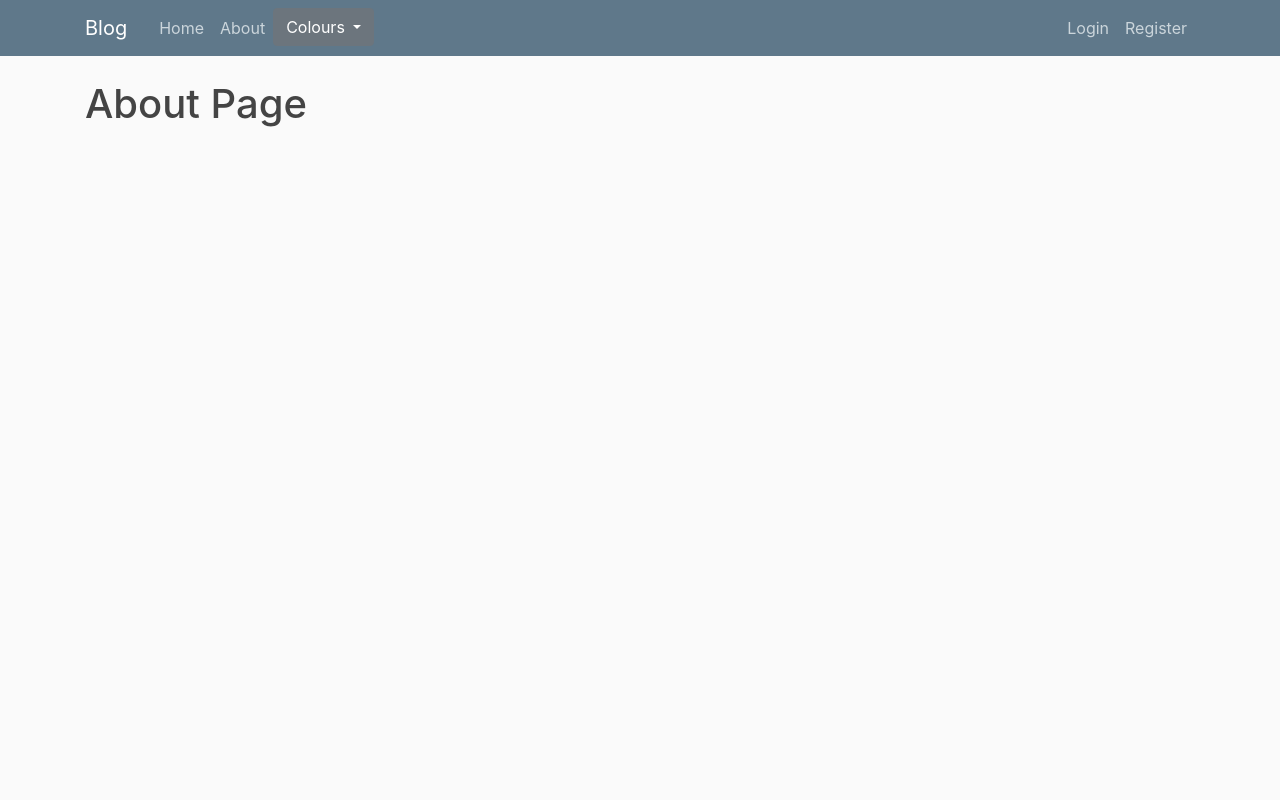
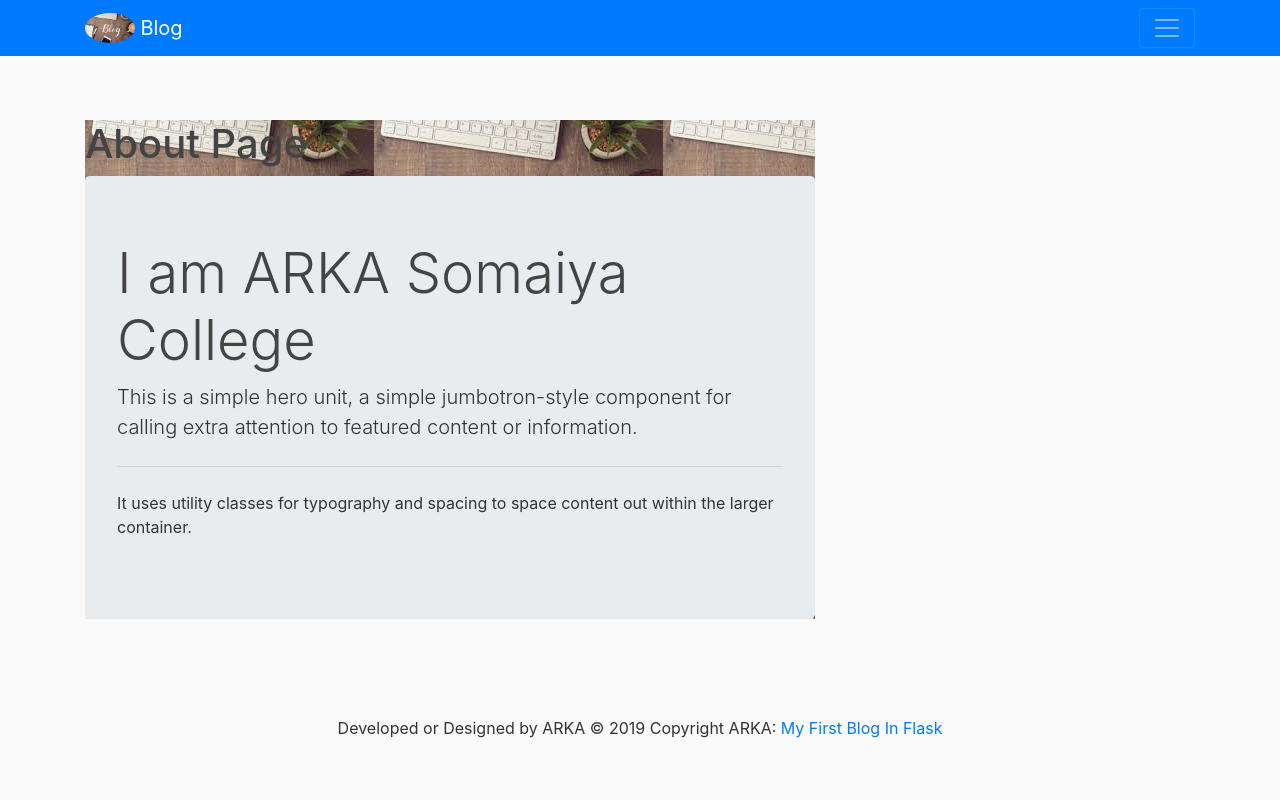
Before and after one commit to ARKAKJSCE/Flaskblog-new, a Flask app: page /about in a window 1280 px wide. Run offline with Flask 2, Linux system fonts and the light colour scheme; some libraries are stand-ins or nearby versions.

Commit message:
First commit

```diff
--- a/flaskblog/static/main.css
+++ b/flaskblog/static/main.css
@@ -78,3 +78,13 @@ a.article-title:hover {
 .account-heading {
   font-size: 2.5rem;
 }
+
+label {
+  display: block;
+  font: 1rem 'Fira Sans', sans-serif;
+}
+
+input,
+label {
+  margin: .4rem 0;
+}
--- a/flaskblog/templates/about.html
+++ b/flaskblog/templates/about.html
@@ -1,4 +1,15 @@
 {% extends "layout.html" %}
 {% block content %}
+    <div style="background-image:url('../static/images/logo.png')">
     <h1>About Page</h1>
+
+
+    <div class="jumbotron">
+            <h1 class="display-4">I am ARKA Somaiya College</h1>
+            <p class="lead">This is a simple hero unit, a simple jumbotron-style component for calling extra attention to featured content or information.</p>
+            <hr class="my-4">
+            <p>It uses utility classes for typography and spacing to space content out within the larger container.</p>
+
+    </div>
+</div>
 {% endblock content %}
--- a/flaskblog/templates/create_post.html
+++ b/flaskblog/templates/create_post.html
@@ -2,6 +2,7 @@
 {% block content %}
 <div class="content-section">
     <form method="POST" action="">
+        <div class="card">
         {{ form.hidden_tag() }}
         <fieldset class="form-group">
             <legend class="border-bottom mb-4">{{ legend }}</legend>
@@ -16,6 +17,10 @@
                     </div>
                 {% else %}
                     {{ form.title(class="form-control form-control-lg") }}
+                    <div>
+                        <label for="url">Enter an https:// URL:</label>
+                        <input type="url" name="url" id="url" placeholder="https://example.com" pattern="https://.*" size="30" required>
+                    </div>
                 {% endif %}
             </div>
             <div class="form-group">
@@ -35,6 +40,7 @@
         <div class="form-group">
             {{ form.submit(class="btn btn-outline-info") }}
         </div>
+    </div>
     </form>
 </div>
 {% endblock content %}
--- a/flaskblog/templates/home.html
+++ b/flaskblog/templates/home.html
@@ -1,16 +1,19 @@
 {% extends "layout.html" %}
 {% block content %}
     {% for post in posts.items %}
+    <div class="card" style="background-image:url('../static/images/logo.png');">
         <article class="media content-section">
           <img class="rounded-circle article-img" src="{{url_for('static', filename='profile_pics/' + post.author.image_file) }}">
-          <div class="media-body">
+          <div class="card-body media-body bg-secondary text-white" style="border-radius:100px;">
             <div class="article-metadata">
               <small class="text-muted">{{ post.date_posted }}</small>
             </div>
+
             <h2><a class="article-title" href="{{ url_for('posts.post', post_id=post.id) }}">{{ post.title }}</a></h2>
             <p class="article-content">{{ post.content }}</p>
           </div>
         </article>
+     </div>
     {% endfor %}
     {% for page_num in posts.iter_pages(left_edge=1, right_edge=1, left_current=1, right_current=2) %}
         {% if page_num %}
--- a/flaskblog/templates/layout.html
+++ b/flaskblog/templates/layout.html
@@ -1,6 +1,28 @@
 <!DOCTYPE html>
 <html>
 <head>
+    <style>
+    body {
+    padding: 40px;
+    background-color: rgba(0, 0, 0, 0.6);
+    }
+
+    .btn {
+      width: 25px;
+      height: 25px;
+      display: inline-block;
+      cursor: pointer;
+      margin: 0;
+      padding: 0;
+      border: 1px solid white;
+    }
+    footer {
+    position: fixed;
+    height: 100px;
+    bottom: 0;
+    width: 100%;
+  }
+    </style>
     <!-- Required meta tags -->
     <meta charset="utf-8">
     <meta name="viewport" content="width=device-width, initial-scale=1, shrink-to-fit=no">
@@ -15,32 +37,88 @@
     {% else %}
         <title>Blog</title>
     {% endif %}
-    <script>
+    <!-- <script>
       function changeColor1() {document.body.style.backgroundColor = "red" }
       function changeColor2() {document.body.style.backgroundColor = "blue" }
       function changeColor3() {document.body.style.backgroundColor = "green" }
+  </script> -->
+
+  <script>
+  var setCookie = function (n, val) {
+    var exdays = 30;
+    var d = new Date();
+    d.setTime(d.getTime() + (exdays * 24 * 60 * 60 * 1000));
+    var expires = "expires=" + d.toGMTString();
+    document.cookie = n + "=" + val + "; " + expires;
+};
+
+var getCookie = function (n) {
+    var name = n + "=";
+    var ca = document.cookie.split(';');
+    for (var i = 0; i < ca.length; i++) {
+        var c = ca[i];
+        while (c.charAt(0) == ' ') c = c.substring(1);
+        if (c.indexOf(name) == 0) {
+            return c.substring(name.length, c.length);
+        }
+    }
+    return "";
+};
+
+document.onclick = function (e) {
+    if (e.target.className == 'btn') {
+        var favColor = e.target.style.backgroundColor;
+        setCookie('color', favColor);
+        document.body.style.backgroundColor = favColor;
+        console.log(favColor);
+    }
+};
+
+window.onload = function () {
+    var favColor = document.body.style.backgroundColor;
+    var color = getCookie('color');
+    if (color === '') {
+        document.body.style.backgroundColor = favColor;
+    } else {
+      document.body.style.backgroundColor = color;
+    }
+};
+
   </script>
+
 </head>
 <body>
+
     <header class="site-header">
-      <nav class="navbar navbar-expand-md navbar-dark bg-steel fixed-top">
+      <nav class="navbar navbar-dark bg-primary fixed-top">
         <div class="container">
-          <a class="navbar-brand mr-4" href="/">Blog</a>
-          <button class="navbar-toggler" type="button" data-toggle="collapse" data-target="#navbarToggle" aria-controls="navbarToggle" aria-expanded="false" aria-label="Toggle navigation">
-            <span class="navbar-toggler-icon"></span>
+          <a class="navbar-brand mr-4" href="/"><img src="../static/images/logo.png" style="border-radius: 50%;" alt="mdb logo" height="30" class="d-inline-block align-top"> Blog</a>
+          <button class="navbar-toggler" style="color: white;" type="button" data-toggle="collapse" data-target="#navbarToggle" aria-controls="navbarToggle" aria-expanded="false" aria-label="Toggle navigation">
+            <span class="navbar-toggler-icon" style="color: white;"></span>
           </button>
           <div class="collapse navbar-collapse" id="navbarToggle">
             <div class="navbar-nav mr-auto">
-              <a class="nav-item nav-link" href="{{ url_for('main.home') }}">Home</a>
-              <a class="nav-item nav-link" href="{{ url_for('main.about') }}">About</a>
+              <a class="nav-link"style="color:white;" href="{{ url_for('main.home') }}">Home</a>
+              <a class="nav-link" href="{{ url_for('main.about') }}">About</a>
               <div class="dropdown">
                 <button class="btn btn-secondary dropdown-toggle" type="button" id="dropdownMenu2" data-toggle="dropdown" aria-haspopup="true" aria-expanded="false">
                   Colours
                 </button>
                 <div class="dropdown-menu" aria-labelledby="dropdownMenu2">
-                  <button class="dropdown-item" type="button" onclick="changeColor1();">Change Background to Red</button>
+                  <!-- <button class="dropdown-item" type="button" onclick="changeColor1();">Change Background to Red</button>
                   <button class="dropdown-item" type="button" onclick="changeColor2();">Change Background to Blue</button>
-                  <button class="dropdown-item" type="button" onclick="changeColor3();">Change Background to Green</button>
+                  <button class="dropdown-item" type="button" onclick="changeColor3();">Change Background to Green</button> -->
+
+                  <span class="btn" style="background-color: red;"></span>
+                  <span class="btn" style="background-color: gray;"></span>
+                  <span class="btn" style="background-color: greenyellow;"></span>
+                  <span class="btn" style="background-color: blue;"></span>
+                  <span class="btn" style="background-color: #66f7ff;"></span>
+                  <!-- <span class="btn" style="background-color: #ff00f5;"></span>
+                  <span class="btn" style="background-color: #fefdff;"></span>
+                  <span class="btn" style="background-color: #000000;"></span>
+                  <span class="btn" style="background-color: rgba(0, 0, 0, 0.4);"></span> -->
+
                 </div>
               </div>
             </div>
@@ -83,5 +161,19 @@
     <script src="https://code.jquery.com/jquery-3.2.1.slim.min.js" integrity="sha384-KJ3o2DKtIkvYIK3UENzmM7KCkRr/rE9/Qpg6aAZGJwFDMVNA/GpGFF93hXpG5KkN" crossorigin="anonymous"></script>
     <script src="https://cdnjs.cloudflare.com/ajax/libs/popper.js/1.12.9/umd/popper.min.js" integrity="sha384-ApNbgh9B+Y1QKtv3Rn7W3mgPxhU9K/ScQsAP7hUibX39j7fakFPskvXusvfa0b4Q" crossorigin="anonymous"></script>
     <script src="https://maxcdn.bootstrapcdn.com/bootstrap/4.0.0/js/bootstrap.min.js" integrity="sha384-JZR6Spejh4U02d8jOt6vLEHfe/JQGiRRSQQxSfFWpi1MquVdAyjUar5+76PVCmYl" crossorigin="anonymous"></script>
+
+<!-- Footer -->
+<footer class="page-footer font-small blue fixed-bottom" style="margin-top:40px;">
+
+
+
+  <!-- Copyright -->
+  <div class="footer-copyright text-center py-3">Developed or Designed by ARKA © 2019 Copyright ARKA:
+    <a href="/"> My First Blog In Flask</a>
+  </div>
+  <!-- Copyright -->
+
+</footer>
+<!-- Footer -->
 </body>
 </html>
--- a/flaskblog/templates/post.html
+++ b/flaskblog/templates/post.html
@@ -1,8 +1,9 @@
 {% extends "layout.html" %}
 {% block content %}
+<div class="card" style="background-image:url('../static/images/logo.png')">
   <article class="media content-section">
     <img class="rounded-circle article-img" src="{{ url_for('static', filename='profile_pics/' + post.author.image_file) }}">
-    <div class="media-body">
+    <div class="card-body media-body">
       <div class="article-metadata">
         <a class="mr-2" href="{{ url_for('users.user_posts', username=post.author.username) }}">{{ post.author.username }}</a>
         <small class="text-muted">{{ post.date_posted.strftime('%Y-%m-%d') }}</small>
@@ -17,6 +18,7 @@
       <p class="article-content">{{ post.content }}</p>
     </div>
   </article>
+</div>
   <!-- Modal -->
   <div class="modal fade" id="deleteModal" tabindex="-1" role="dialog" aria-labelledby="deleteModalLabel" aria-hidden="true">
     <div class="modal-dialog" role="document">
--- a/run.py
+++ b/run.py
@@ -2,6 +2,6 @@ import os
 from flaskblog import app
 
 if __name__ == '__main__':
-    port = int(os.environ.get('PORT', 5000))
-    app.run(host='0.0.0.0', port=port)
-    #app.run(debug=True)
+    #port = int(os.environ.get('PORT', 5000))
+    #app.run(host='0.0.0.0', port=port)
+    app.run(debug=True)
```
Also changed, not shown: flaskblog/templates/account.html (+23 -0 lines), flaskblog/templates/login.html (+6 -4 lines), flaskblog/templates/register.html (+5 -2 lines), flaskblog/users/routes.py (+10 -0 lines), flaskblog/site.db, flaskblog/static/images/logo.png (added).
